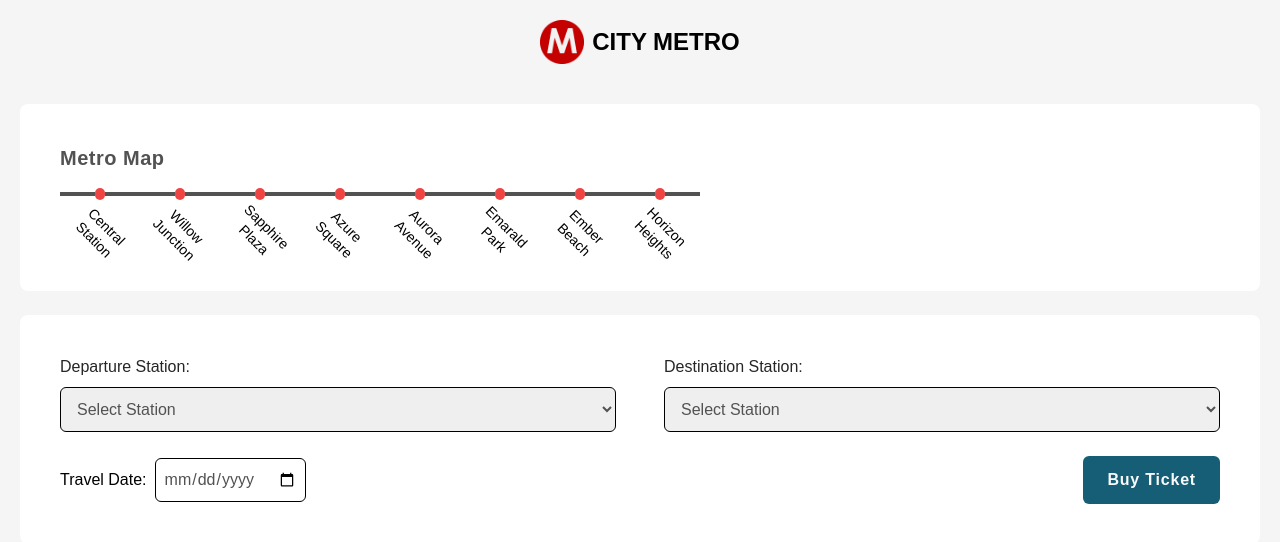
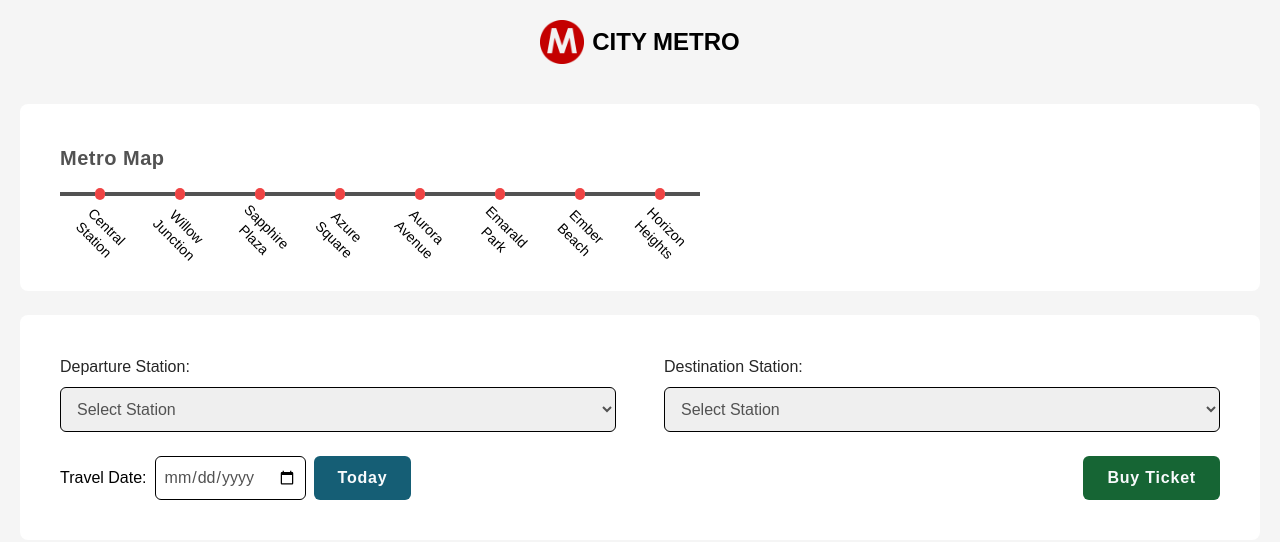
Before and after one commit to EdwinSch/react-train-tickets-app, a React (Vite) app: page / in a window 1280 px wide. Shown: the top 542 px of the page. Built offline with nearby package versions, Linux system fonts and the light colour scheme; a web font is replaced by a local one.

Commit message:
btn features and styling

```diff
--- a/src/components/Form.jsx
+++ b/src/components/Form.jsx
@@ -142,11 +142,11 @@ const Form = () => {
         className="mt-8 md:mt-6 flex flex-col md:flex-row gap-8 justify-between items-center"
       >
         {/* Date input */}
-        <div id="wrapper">
-          <label
-            htmlFor="date"
-            className="mr-2 capitalize block md:inline text-center mb-2 md:mb-0"
-          >
+        <div
+          id="wrapper"
+          className="flex items-center flex-col md:flex-row gap-2"
+        >
+          <label htmlFor="date" className=" capitalize block text-center">
             travel date:
           </label>
           <input
@@ -157,12 +157,18 @@ const Form = () => {
             className=" border border-black border-solid  p-2 rounded-md text-neutral-600"
             required
           />
+          <button
+            className="bg-cyan-800 hover:bg-cyan-600 duration-200 text-slate-50 capitalize px-6 py-2.5 font-semibold tracking-wider rounded-md cursor-pointer"
+            type="button"
+          >
+            Today
+          </button>
         </div>
 
         {/* Submit BTN */}
         <input
           type="submit"
-          className="bg-cyan-800 hover:bg-cyan-600 duration-200 text-slate-50 capitalize px-6 py-3 font-semibold tracking-wider rounded-md cursor-pointer"
+          className="mt-6 md:mt-0 bg-green-800 hover:bg-green-600 duration-200 text-slate-50 capitalize px-6 py-2.5 font-semibold tracking-wider rounded-md cursor-pointer"
           value="buy ticket"
         />
       </div>
--- a/src/components/Ticket.jsx
+++ b/src/components/Ticket.jsx
@@ -2,7 +2,8 @@ import { useGlobalContext } from "../context";
 import QRCode from "react-qr-code";
 
 const Ticket = () => {
-  const { departure, destination, date, price } = useGlobalContext();
+  const { departure, destination, date, price, setShowTicket } =
+    useGlobalContext();
   // console.log(departure, destination, date, price);
 
   return (
@@ -19,12 +20,20 @@ const Ticket = () => {
         <p>Valid on: {date}</p>
         <p>Price: &euro; {price}</p>
       </div>
-      <div id="code-container" className="qr">
+      <div id="code-container">
         <QRCode
-          size={180}
+          className="m-auto"
+          size={200}
           value={(departure.stopName, destination.stopName, date, price)}
         />
       </div>
+      <button
+        onClick={() => setShowTicket(false)}
+        type="button"
+        className="mt-16 bg-cyan-800 hover:bg-cyan-600 duration-200 text-slate-50 capitalize px-6 py-3 font-semibold tracking-wider rounded-md cursor-pointer"
+      >
+        Go Back
+      </button>
     </div>
   );
 };
--- a/src/global-styles.css
+++ b/src/global-styles.css
@@ -12,8 +12,3 @@ body {
 .inspect {
   border: solid red 1px;
 }
-
-.qr {
-  margin: 0 auto;
-  width: fit-content;
-}
```
